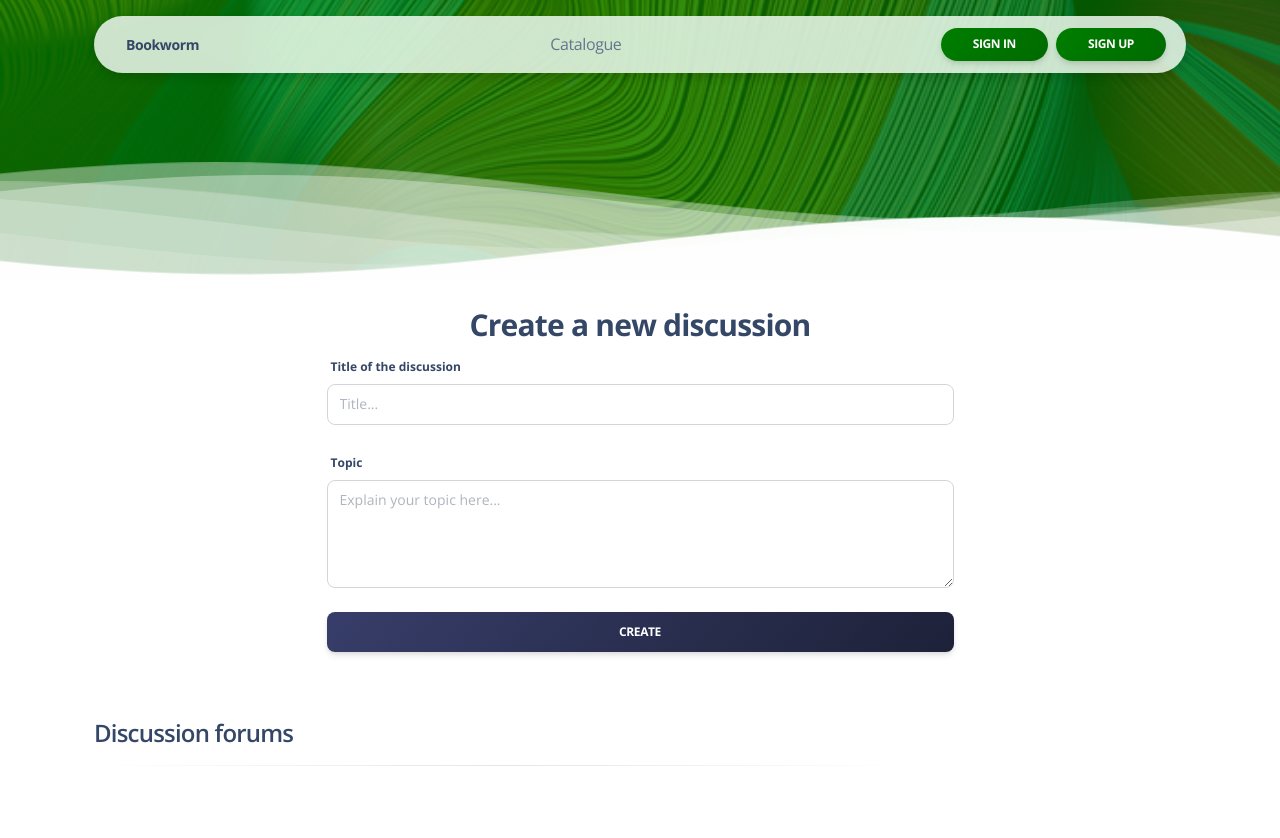
After one commit to Armandls/books, a PHP site: template www/templates/forums.twig in a window 1280 px wide. The commit adds this page. Run offline with PHP 8.4, Linux system fonts and the light colour scheme; the template is opened without the code that fills it, so the values that code supplies are empty; some libraries are stand-ins or nearby versions.

Commit message:
canvis ForumsController.php i ForumsRepository.php

```diff
--- a/www/config/dependencies.php
+++ b/www/config/dependencies.php
@@ -136,6 +136,6 @@ $container = new Container(); // Instancia de la clase Container
             ForumsController::class,  // Nombre de la dependencia -> CatalogueController
             function (ContainerInterface $c) {
                 // Constructor (Twig)
-                return new ForumsController($c->get("view"), $c->get(FlashController::class), $c->get("flash"));
+                return new ForumsController($c->get("view"), $c->get(UserRepository::class),  $c->get(FlashController::class));
             }
         );
--- a/www/templates/catalogue.twig
+++ b/www/templates/catalogue.twig
@@ -142,7 +142,7 @@
                             <div class="mb-4">
                                 <label>Titulo del libro</label>
                                 <div class="input-group mb-4">
-                                    <input id="title" name="title" class="form-control" placeholder="" aria-label="Titulo..." type="text" >
+                                    <input id="title" name="title" class="form-control" placeholder="Titulo..." type="text" >
                                 </div>
                                 {% if formErrors['title'] %}
                                     <p>{{ formErrors['title'] }}</p>
--- /dev/null
+++ b/www/templates/forums.twig
@@ -0,0 +1,150 @@
+{% extends "baseLanding.twig" %}
+
+{% block title %}Catalogue{% endblock %}
+
+{% block content %}
+    <div class="container position-sticky z-index-sticky top-0">
+        <div class="row">
+            <div class="col-12">
+                <nav class="navbar navbar-expand-lg  blur blur-rounded top-0 z-index-fixed shadow position-absolute my-3 py-2 start-0 end-0 mx-4">
+                    <div class="container-fluid px-0">
+                        <a href="/" class="navbar-brand font-weight-bolder ms-sm-3" rel="tooltip" title="Designed and Coded by Creative Tim" data-placement="bottom">
+                            Bookworm
+                        </a>
+                        <a class="btn btn-sm  bg-gradient-primary  btn-round mb-0 ms-auto d-lg-none d-block">Profile</a>
+                        <button class="navbar-toggler shadow-none ms-md-2" type="button" data-bs-toggle="collapse" data-bs-target="#navigation" aria-controls="navigation" aria-expanded="false" aria-label="Toggle navigation">
+              <span class="navbar-toggler-icon mt-2">
+                <span class="navbar-toggler-bar bar1"></span>
+                <span class="navbar-toggler-bar bar2"></span>
+                <span class="navbar-toggler-bar bar3"></span>
+              </span>
+                        </button>
+                        <div class="collapse navbar-collapse w-100 pt-3 pb-2 py-lg-0" id="navigation">
+                            <ul class="navbar-nav navbar-nav-hover mx-auto">
+                                <!-- Pages Account Blocks Docs -->
+                                <li class="nav-item dropdown dropdown-hover mx-2">
+                                    <a href="/catalogue" class="dropdown-item border-radius-md">
+                                        <span class="ps-3">Catalogue</span>
+                                    </a>
+                                </li>
+                            </ul>
+                            <ul class="navbar-nav d-lg-block d-none">
+                                {% if session %}
+                                    <li class="nav-item">
+                                        <a href="/profile"  onclick="smoothToPricing('pricing-soft-ui')">
+                                            <img class="avatar avatar-sm avatar-scale-up shadow border-radius-lg border-0 active" src='{{ photo }}' alt="Profile Photo">
+                                        </a>
+                                    </li>
+                                {% else %}
+                                    <li class="nav-item">
+                                        <a href="/sign-in" class="btn btn-sm  bg-gradient-primary  btn-round mb-0 me-1" onclick="smoothToPricing('pricing-soft-ui')">Sign In</a>
+                                        <a href="/sign-up" class="btn btn-sm  bg-gradient-primary  btn-round mb-0 me-1" onclick="smoothToPricing('pricing-soft-ui')">Sign Up</a>
+                                    </li>
+                                {% endif %}
+                            </ul>
+                        </div>
+                    </div>
+                </nav>
+                <!-- End Navbar -->
+            </div>
+        </div>
+    </div>
+    <!-- Imagen de fondo -->
+    <header class="header-2">
+        <div class="page-header min-vh-35 relative" style="background-image: url('/assets/img/curved-images/curved2.jpg')">
+            <span class="mask bg-gradient-primary"></span>
+            <div class="position-absolute w-100 z-index-1 bottom-0">
+                <svg class="waves" xmlns="http://www.w3.org/2000/svg" xmlns:xlink="http://www.w3.org/1999/xlink" viewBox="0 24 150 40" preserveAspectRatio="none" shape-rendering="auto">
+                    <defs>
+                        <path id="gentle-wave" d="M-160 44c30 0 58-18 88-18s 58 18 88 18 58-18 88-18 58 18 88 18 v44h-352z" />
+                    </defs>
+                    <g class="moving-waves">
+                        <use xlink:href="#gentle-wave" x="48" y="-1" fill="rgba(255,255,255,0.40" />
+                        <use xlink:href="#gentle-wave" x="48" y="3" fill="rgba(255,255,255,0.35)" />
+                        <use xlink:href="#gentle-wave" x="48" y="5" fill="rgba(255,255,255,0.25)" />
+                        <use xlink:href="#gentle-wave" x="48" y="8" fill="rgba(255,255,255,0.20)" />
+                        <use xlink:href="#gentle-wave" x="48" y="13" fill="rgba(255,255,255,0.15)" />
+                        <use xlink:href="#gentle-wave" x="48" y="16" fill="rgba(255,255,255,0.95" />
+                    </g>
+                </svg>
+            </div>
+        </div>
+    </header>
+    <!-- End Imagen de fondo -->
+    <section>
+        <div class="container py-4">
+            <div class="row">
+                <div class="col-lg-7 mx-auto d-flex justify-content-center flex-column">
+                    <h3 class="text-center">Create a new discussion</h3>
+                    <form role="form" id="FullFormBookCreation" autocomplete="off" action="{{ formAction }}" method="{{ formMethod }}">
+                        <input type="hidden" name="formType" value="fullForm">
+                        <div class="card-body">
+                            <div class="mb-4">
+                                <label>Title of the discussion</label>
+                                <div class="input-group mb-4">
+                                    <input id="title" name="title" class="form-control" placeholder="Title..." type="text" >
+                                </div>
+                                {% if formErrors['title'] %}
+                                    <p>{{ formErrors['title'] }}</p>
+                                {% endif %}
+                            </div>
+
+                            <div class="form-group mb-4">
+                                <label>Topic</label>
+                                <textarea id="description" name="description" class="form-control" rows="4" placeholder="Explain your topic here..."></textarea>
+                                {% if formErrors['description'] %}
+                                    <p>{{ formErrors['description'] }}</p>
+                                {% endif %}
+                            </div>
+                            <div class="row">
+                                <div class="col-md-12">
+                                    <button type="submit" class="btn bg-gradient-dark w-100">Create</button>
+                                </div>
+                            </div>
+                        </div>
+                    </form>
+                </div>
+            </div>
+        </div>
+    </section>
+    <!-- -------- START Features w/ title and 3 infos -------- -->
+    <!-- -------- START CONTENT 14 w/ image cards and sticky content ------- -->
+    <section class="pt-md-4 pb-5 position-relative">
+        <div class="container">
+            <div class="row">
+                <div class="col-lg-9">
+                    <h4>
+                        Discussion forums
+                    </h4>
+                    <hr class="horizontal dark mb-4">
+
+                    {% for forum in forums %}
+                    <div class="row">
+
+                        <div class="col-sm-10 col-9 my-auto">
+                            <h5>
+                                <a href="javascript:;" class="text-dark font-weight-bold">#1930 - Brief History of Design</a>
+                            </h5>
+                            <p class="text-sm">
+                                As we live, our hearts turn colder. Cause pain is what we go
+                                through as we become older. We get insulted by others, lose
+                                trust for those others.
+                            </p>
+                            <div class="buttons justify-content-center">
+                                <a href="javascript:;" class="btn btn-sm btn-rounded btn-dark btn-icon-only pt-1 mb-0" data-bs-toggle="tooltip" data-bs-placement="top" title="Play episode">
+                                    <i class="fa fa-play"></i>
+                                </a>
+                                <span class="font-weight-bold text-sm ms-2">2h 13min</span>
+                            </div>
+                        </div>
+                        <hr class="horizontal dark my-4">
+                    </div>
+                    {% endfor %}
+                </div>
+            </div>
+        </div>
+    </section>
+    <!-- -------- END CONTENT 14 w/ image cards and sticky content ------- -->
+
+
+{% endblock %}
```
Also changed, not shown: www/src/Controller/ForumsController.php (+30 -2 lines), www/src/Model/Forum.php (added, +22 -0 lines), www/src/Model/ForumsRepository.php (added, +16 -0 lines), www/src/Model/Repository/MySQLForumsRepository.php (added, +132 -0 lines).
